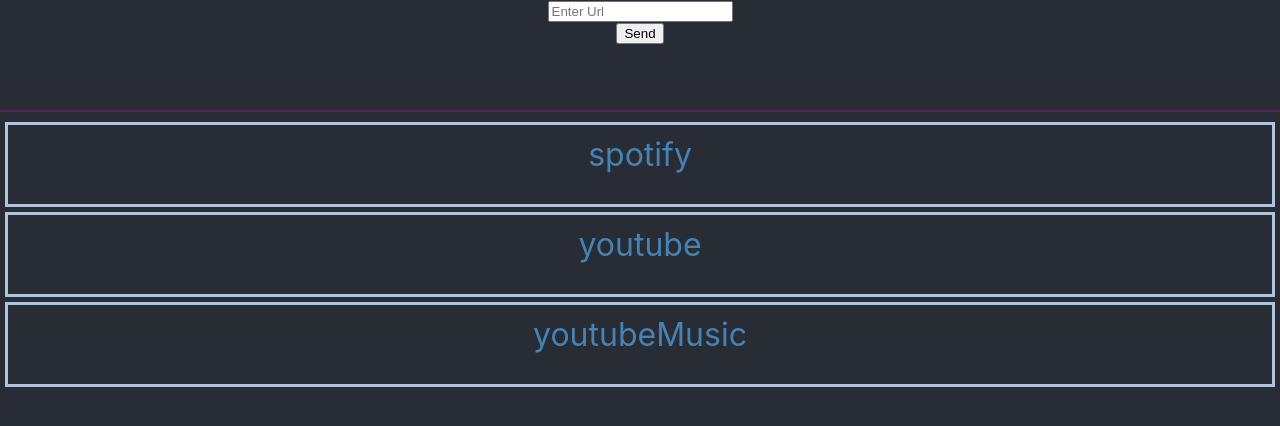
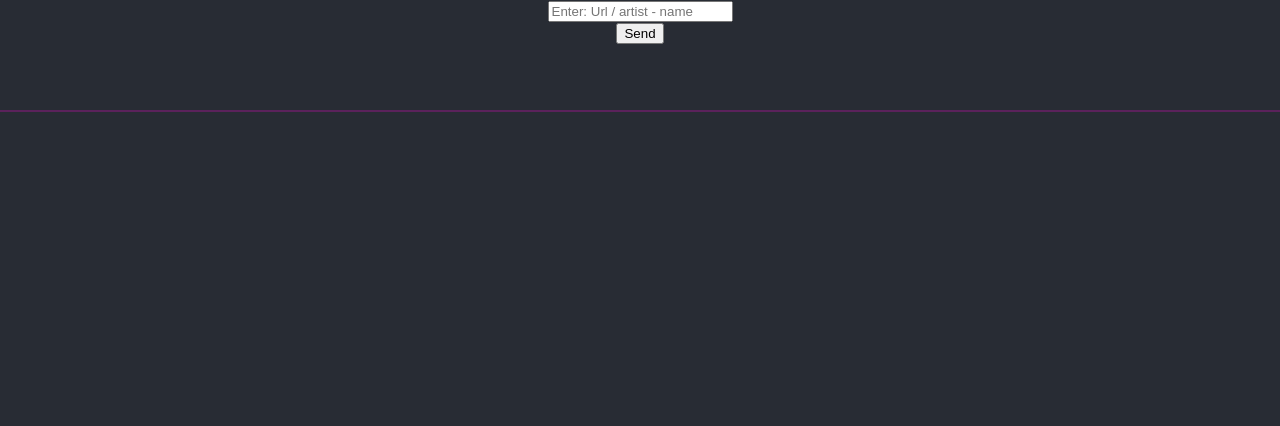
Before and after one commit to nokt0/SendTrack, a React (Create React App) app: page / in a window 1280 px wide. Shown: the top 426 px of the page. Built offline with nearby package versions, Linux system fonts and the light colour scheme.

Commit message:
add search by word & cookie bug fix

```diff
--- a/private/token.json
+++ b/private/token.json
@@ -1 +1 @@
-{"key":"BQDSg9rxL28_28TTgqDPeii5Gsj-EL4_p3_caRxUj9GxKlAAIRmbkKqUwE60kl_bvB2fVSiCUITt6koGono","date":1564084772510,"expires":3600000}
+{"key":"BQAn0gRa6jFp2tjxCZLhlpk0bNQ-EcanoGjzsTrgC5vXvDATMuvQt6zuJoo3e1OC0G4LGMaU0xRanZe6znc","date":1564175920818,"expires":1564179520818}
--- a/src/App.js
+++ b/src/App.js
@@ -5,6 +5,7 @@
 import InputForm from './Components/InputForm';
 import { urlWorker } from '../src/SendTrack_lib.js';
 import { createArrayOfUrls } from '../src/SendTrack_lib.js';
+import { searchByWord } from '../src/SendTrack_lib.js';
 import LinksBlock from './Components/LinksBlock';
 
 
@@ -22,9 +23,9 @@
       track: '',
       url: '',
       arrayOfUrls: {
-        spotify: {},
-        youtube: {},
-        youtubeMusic: {}
+        spotify: 'Not Found',
+        youtube: 'Not Found',
+        youtubeMusic: 'Not Found'
       }
     }
     this.state = this.initialState
@@ -32,8 +33,13 @@
   }
 
 
-  getLink(url) {
-    const objToCompare = urlWorker(url);
+  getLink(input, isUrl) {
+    var objToCompare;
+    if(isUrl)
+      objToCompare = urlWorker(input);
+    else
+      objToCompare = searchByWord(input);
+
     this.setState(() => ({
       artist: objToCompare.artist,
       track: objToCompare.track,
--- a/src/Components/InputForm.js
+++ b/src/Components/InputForm.js
@@ -2,23 +2,22 @@
 import PropTypes from 'prop-types';
 
 import '../Styles/InputForm.css';
-import * as STlib from '../SendTrack_lib.js';
+import {urlValidator} from '../SendTrack_lib.js';
 
 export default class InputForm extends Component {
 
     static propTypes = {
         content: PropTypes.string,
-        valid:  PropTypes.bool
+        isUrl:  PropTypes.bool
 
     };
 
     constructor(props) {
         super(props);
         this.state = {
-            placeholder: "Enter Url",
+            placeholder: "Enter: Url / artist - name",
             content: '',
-            notUrlInput: '',
-            valid: false,
+            isUrl: false,
         }
         this.handleInputChange = this.handleInputChange.bind(this);
         this.handleSubmit = this.handleSubmit.bind(this);
@@ -29,8 +28,7 @@
         this.setState(() => {
             return {
                 content,
-                valid: STlib.urlValidator(content),
-                notUrlInput: ''
+                isUrl: urlValidator(content),
             };
         })
         console.log("changed");
@@ -38,21 +36,18 @@
 
     handleSubmit(e) {
         e.preventDefault();
-        if (!this.state.valid) {
+        const input = this.state.content;
+        if (!this.state.isUrl) {
             this.setState(() => ({
                 content: '',
-                valid: false,
-                notUrlInput: 'input-form__not-url',
-                placeholder: 'this is not a url'
-            }))
-            return;
+                isUrl: false,
+            }));
         }
-        const url = this.state.content;
-        this.props.onSubmit(url);
+
+        this.props.onSubmit(input, this.state.isUrl);
         this.setState(() => ({
             content: '',
-            valid: false,
-            placeholder: 'Enter Url'
+            isUrl: false,
         }))
         console.log("submit");
 
--- a/src/SendTrack_lib.js
+++ b/src/SendTrack_lib.js
@@ -1,4 +1,3 @@
-import { get } from "https";
 
 const ServicesUrl = {
     youtubeMusic: "music.youtube",
@@ -8,14 +7,16 @@
 
 }
 
-function checkTokenInCookie() {
-    var buffer = getCookie('spotifyKey');
-    if (buffer) {
-        return buffer;
-    }
-    else {
-        return getSpotifyToken();
-    }
+export function searchByWord(str){
+    var splitedString = str.split('-');
+    console.log(splitedString);
+
+    splitedString = splitedString.filter(word => word !== '');
+    var objectToCompare = {notValid: 'not valid input'};
+    if(splitedString.length > 1)
+        objectToCompare = createObjectToCompare(splitedString[0].trim(), splitedString[1].trim());
+
+    return objectToCompare;
 }
 
 export function urlWorker(url) {
@@ -119,48 +120,23 @@
     };
 }
 
+export function urlValidator(url) {
+    let index;
+    if(url.indexOf('.') != -1)
+        index = url.indexOf('.');
+    else
+        return false;
 
-
-/* function processInputUrl() {
-    var form = document.getElementById("urlForm");
-    var urlForm = document.getElementById("inputUrlForm");
-
-    form.addEventListener('submit', function (event) {
-        event.preventDefault();
-        console.log('link was sent');
-
-        var requestObj = requestYoutubeObject(
-            createYoutubeArguments(
-                checkService(urlForm.value)
-            )
-        );
-
-        var result = document.getElementById("result");
-        if (result.firstChild === null)
-            result.appendChild(document.createTextNode(JSON.stringify(requestObj)));
-        else
-            result.firstChild.nodeValue = JSON.stringify(requestObj);
-
-        var artist = requestObj.items[0].channelTitle;
-        var track = requestObj.items[0].snippet.title;
-        var url = "https://www.youtube.com/watch?v=" + requestObj.items[0].id;
-
-        var objectToCompare = createObjectToCompare(artist, track, url);
-        var index = objectToCompare.artist.indexOf(" - Topic");
-        if (index !== -1)
-            objectToCompare.artist = objectToCompare.artist.substring(0, index - 1);
-
-    });
-
-} */
-
-export function urlValidator(url) {
-    let index = url.indexOf('.');
     index = url.indexOf('/', index);
     if (index !== -1)
         return true;
     else
         return false;
+}
+
+function eraseDomain(urlString) {
+    var index = urlString.indexOf('/');
+    return urlString.substring(index + 1);
 }
 
 function eraseBrackets(str) {
@@ -357,8 +333,7 @@
     } else {
         var obj = JSON.parse(xhr.responseText);
         result = obj.token;
-        setCookie('spotifyKey', obj.token, { expires: 3600 - (obj.date - Date.now()) / 1000, });
-        setCookie('spotifyExpires', obj.expires, { expires: 3600 - (obj.date - Date.now()) / 1000, });
+        setCookie('spotifyKey', obj.token, { expires: (obj.expires - Date.now()) / 1000 });
 
     }
 
@@ -537,7 +512,7 @@
 function searchInSpotifyObject(spotifyReturnedObject, objectToCompare) {
     const artistName = objectToCompare.artist;
     const trackName = objectToCompare.track;
-    const notFound = { url: 'Not Found2' };
+    const notFound = { notValid: 'Not Found2' };
 
     var similarObject = notFound;
     for (var item of spotifyReturnedObject.tracks.items) {
@@ -576,10 +551,10 @@
     var splitedFirstString = firstString.split(reg);
     var splitedSecondString = secondString.split(reg);
     splitedFirstString = splitedFirstString.filter(function (el) {
-        return el != "";
+        return el !== "";
     });
     splitedSecondString = splitedSecondString.filter(function (el) {
-        return el != "";
+        return el !== "";
     });
     console.log(splitedFirstString);
     console.log(splitedSecondString);
@@ -632,18 +607,13 @@
 
 }
 
-function createObjectToCompare(artist, track, url, service) {
+function createObjectToCompare(artist = '', track = '', url = '', service = '') {
     return {
         artist: artist,
         track: track,
         url: url,
         initialService: service
     }
-}
-
-function eraseDomain(urlString) {
-    var index = urlString.indexOf('/');
-    return urlString.substring(index + 1);
 }
 
 function checkServiceUrl(urlString, serviceString) {
@@ -695,3 +665,11 @@
         expires: -1
     })
 }
+
+function checkTokenInCookie() {
+    var buffer = getCookie('spotifyKey');
+    if (buffer)
+        return buffer;
+    else
+        return getSpotifyToken();
+}
```
Also changed, not shown: server.js (+6 -6 lines), src/JSON/testSpotifyJSON.json (renamed from src/Styles/testJSON/testSpotifyJSON.json), src/JSON/testYoutubeJSON.json (renamed from src/Styles/testJSON/testYoutubeJSON.json).
